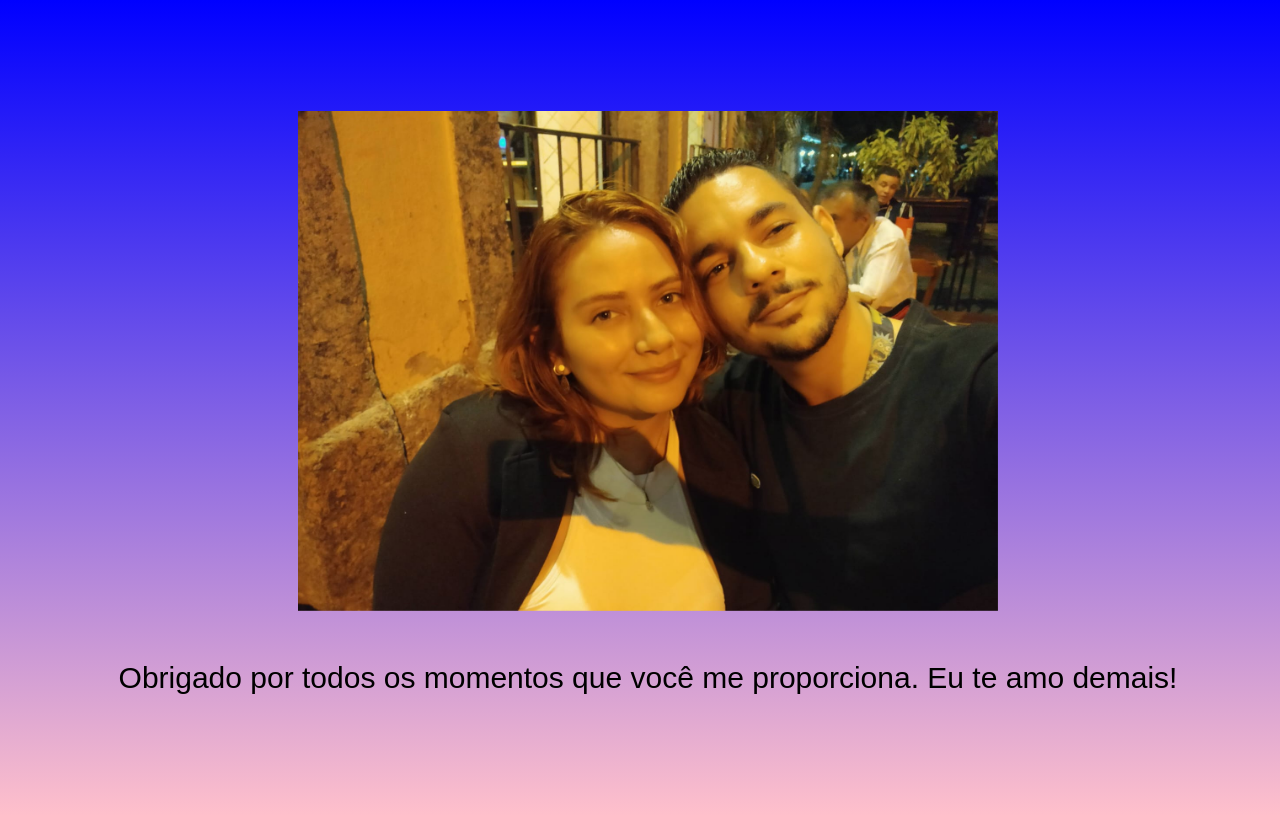
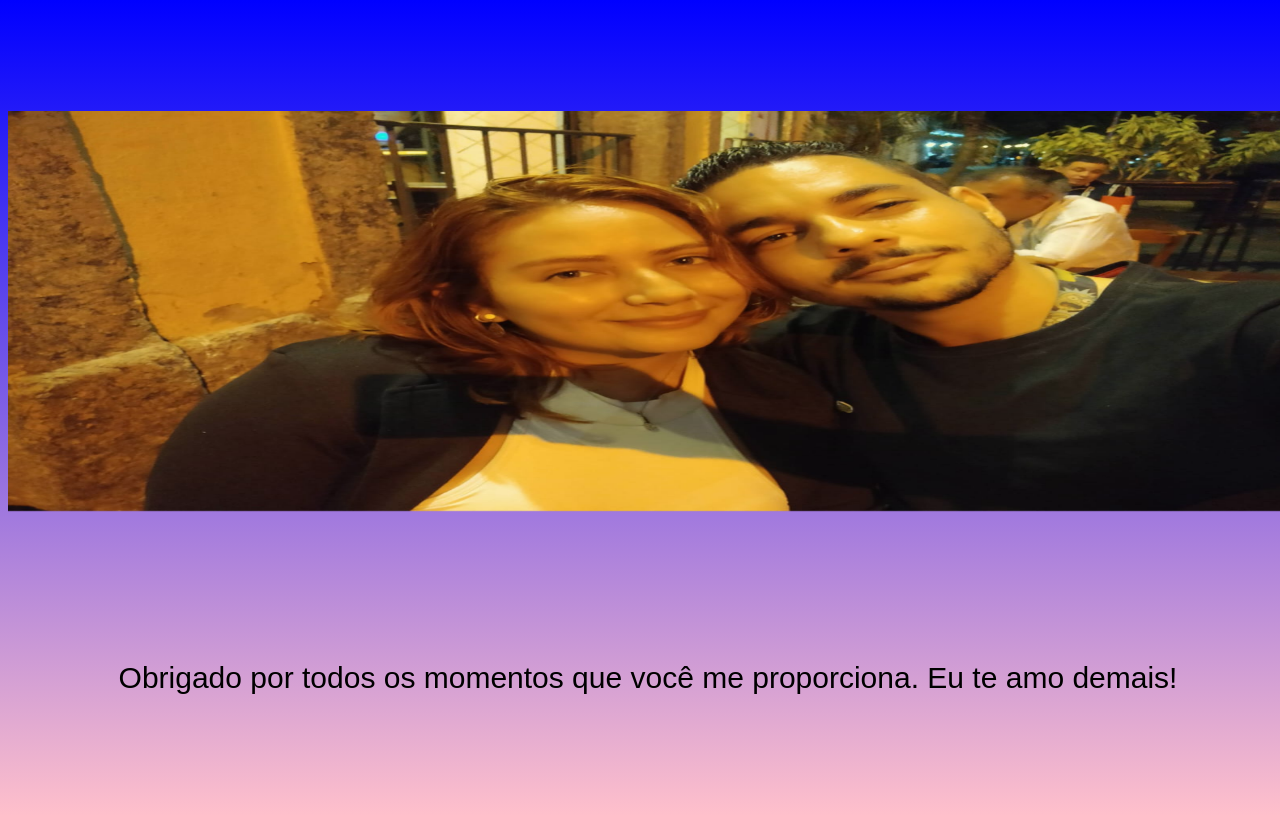
Before and after one commit to MatheusFireRed/declaracaoDiaDosNamorados, a plain HTML site: page declaracao.html in a window 1280 px wide. Drawn offline with nearby package versions, Linux system fonts and the light colour scheme; a web font is replaced by a local one.

Commit message:
Update declaracao.html

```diff
--- a/declaracao.html
+++ b/declaracao.html
@@ -12,14 +12,14 @@
 
     .slider {
 
-    width: 700px;
+    width: 100vw;
     height: 500px;
     margin: 20px auto;
     position: relative;
     }
     .slide1,.slide2,.slide3,.slide4,.slide5 {
     position: absolute;
-    width: 100%;
+    width: 100vw;
     height: 100%;
     }
     .slide1 {
@@ -64,8 +64,8 @@
     }
 
     .img{
-        width: 700px;
-        height: 500px;
+        width: 100%;
+        height: 400px;
     }
 
     body{
```
